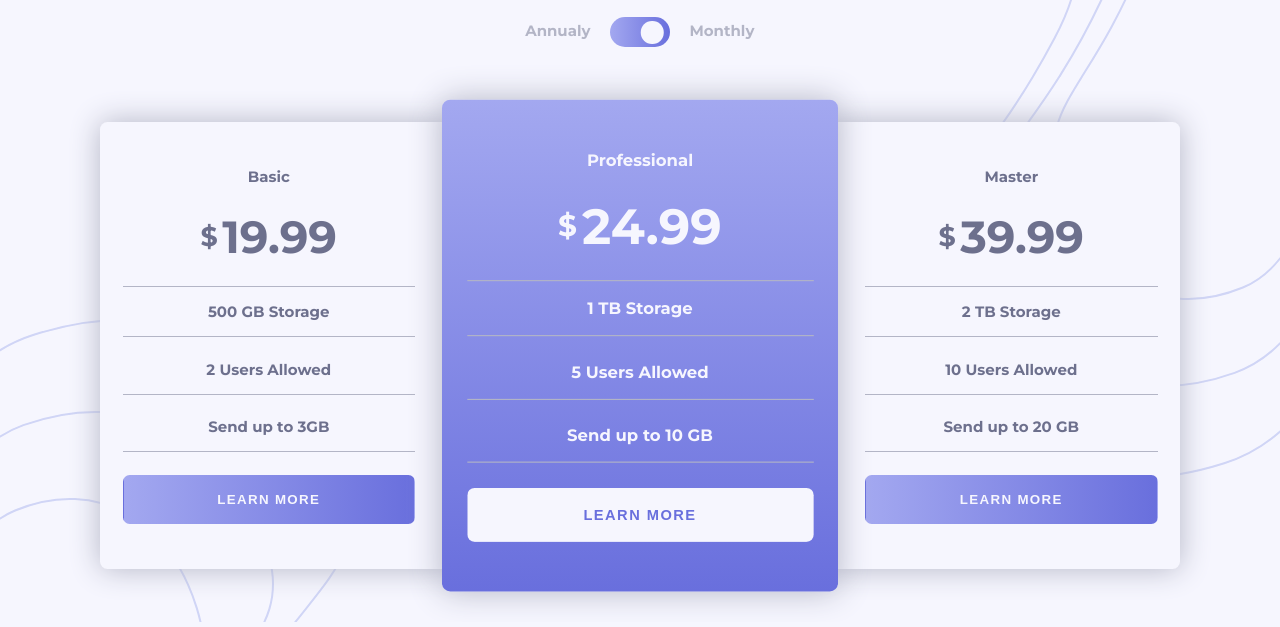
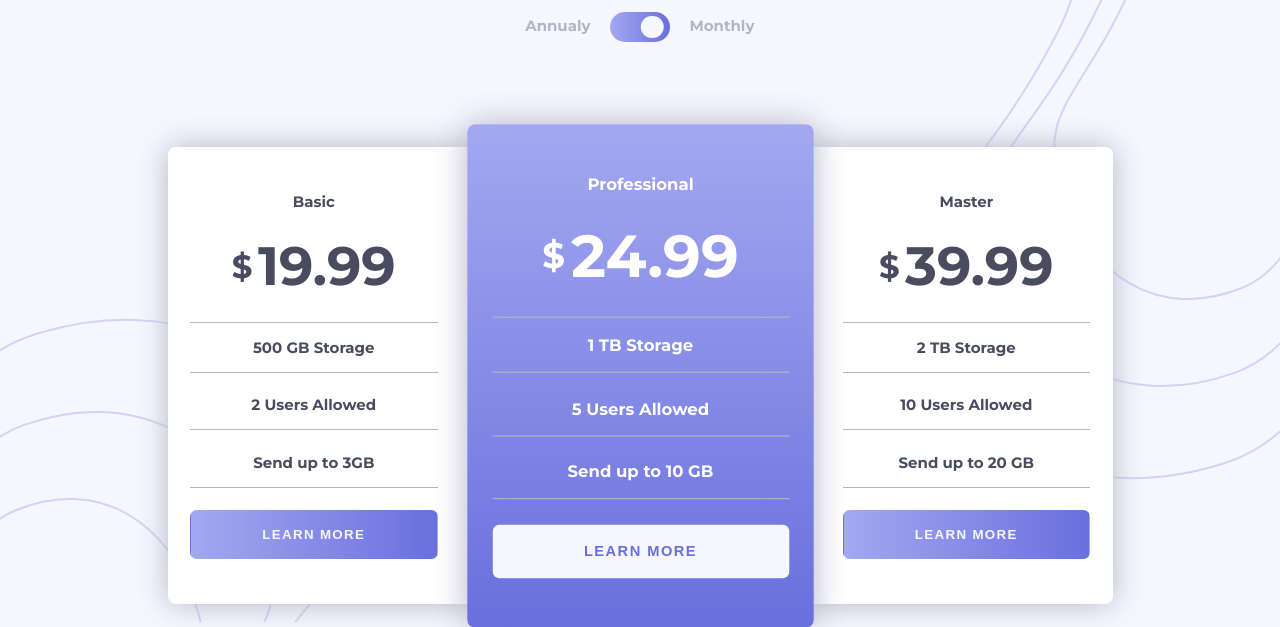
Before and after one commit to sirbiel100/challenge--26, a plain HTML site: page index.html in a window 1280 px wide. Shown: the part 178-805 px from the top of the page. Drawn offline with Linux system fonts and the light colour scheme.

Commit message:
layout changed

```diff
--- a/src/style/index/index.scss
+++ b/src/style/index/index.scss
@@ -13,6 +13,7 @@ body {
 img {
   position: absolute;
   max-width: 100%;
+  width: 100%;
   height: auto;
   z-index: -1;
 
@@ -101,7 +102,6 @@ main {
     flex-direction: column;
     align-items: center;
     gap: 1.5em;
-    background-color: #f06c6c79;
     padding: 2em 1em;
     width: 19em;
     border-radius: 0.5em;
@@ -116,7 +116,7 @@ main {
       display: flex;
       align-items: center;
       gap: 0.1em;
-      font-size: 3em;
+      font-size: 3.6em;
       small {
         font-size: 0.6em;
       }
@@ -132,12 +132,12 @@ main {
     }
 
     &:nth-of-type(odd) {
-      background-color: $Very_Light_Grayish_Blue;
+      background-color: #fff;
 
       h2,
       h3,
       p {
-        color: $Grayish_Blue;
+        color: $Dark_Grayish_Blue;
       }
 
       p {
@@ -164,7 +164,7 @@ main {
       h2,
       h3,
       p {
-        color: $Very_Light_Grayish_Blue;
+        color: #fff;
       }
 
       p {
@@ -239,10 +239,11 @@ body:has(header > input:checked) {
 @media screen and (min-width: 75em) {
   body {
     justify-content: center;
-    gap: 4em;
+    gap: 6em;
   }
 
   img {
+    width: auto;
     &:first-of-type {
       left: 100%;
       top: 0;
@@ -265,7 +266,7 @@ body:has(header > input:checked) {
 
     section {
       padding: 3em 1.5em;
-      width: 24em;
+      width: 21em;
       box-shadow: 0 0 2em 0 $Light_Grayish_Blue;
 
       button {
--- a/src/style/reset/reset.scss
+++ b/src/style/reset/reset.scss
@@ -8,12 +8,16 @@
   font-size: 15px;
 }
 
+html{
+  width: 100vw;
+  width: 100svw;
+  overflow-x: hidden;
+}
+
 html,
 body {
-  width: 100%;
+  min-height: 100vh;
   min-height: 100dvh;
-  min-height: 100vh;
-  overflow-x: hidden;
   touch-action: pan-y;
 }
 
@@ -22,4 +26,5 @@ body {
   font-optical-sizing: auto;
   font-weight: 700;
   font-style: normal;
+  width: 100%;
 }
```
Also changed, not shown: src/style/index/index.css, src/style/reset/reset.css, 3 other files.
